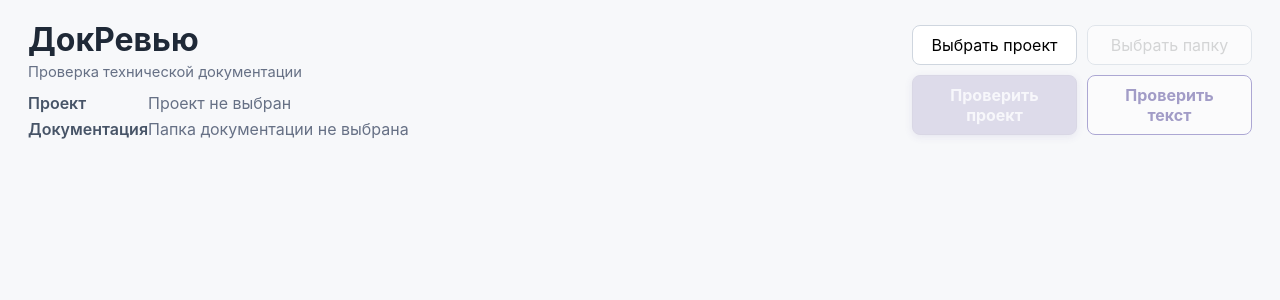
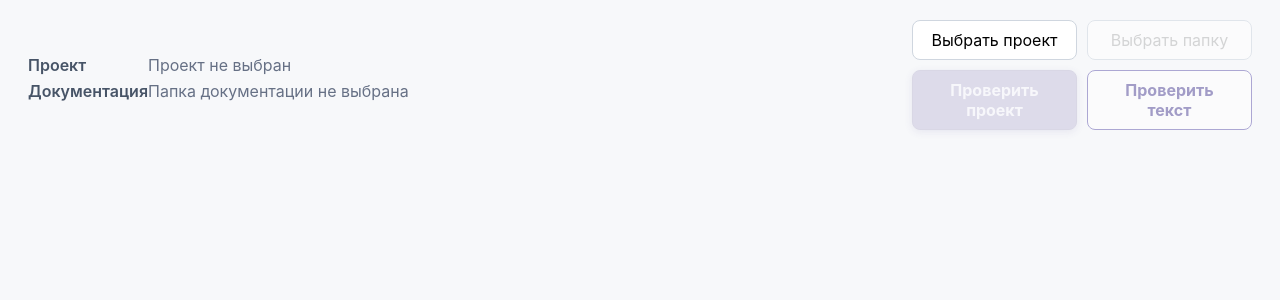
Before and after one commit to fila09/documentation-reviewer, a React (Vite) app in the folder src/renderer/: page / in a window 1280 px wide. Shown: the top 300 px of the page. Built offline with nearby package versions, Linux system fonts and the light colour scheme.

Commit message:
ui: remove redundant application heading

```diff
--- a/src/renderer/src/components/ProjectHeader.tsx
+++ b/src/renderer/src/components/ProjectHeader.tsx
@@ -22,8 +22,6 @@ export function ProjectHeader({
   return (
     <header className="project-header">
       <div className="project-info">
-        <h1>ДокРевью</h1>
-        <p className="app-subtitle">Проверка технической документации</p>
         <div className="path-row">
           <span className="path-label">Проект</span>
           <span className="project-path" title={projectRoot ?? undefined}>{projectRoot ?? 'Проект не выбран'}</span>
```
